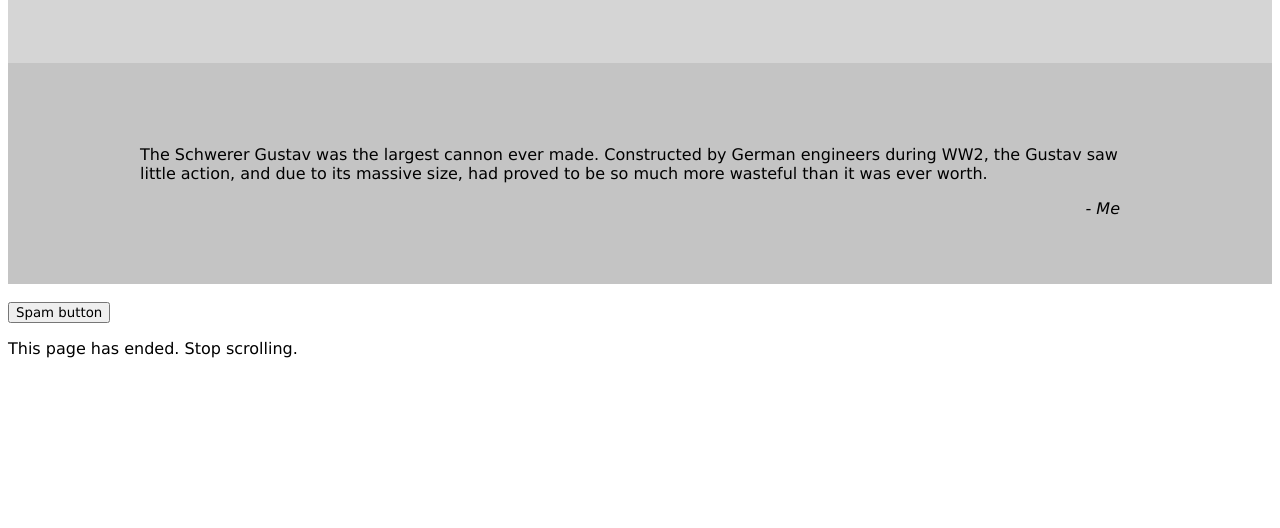
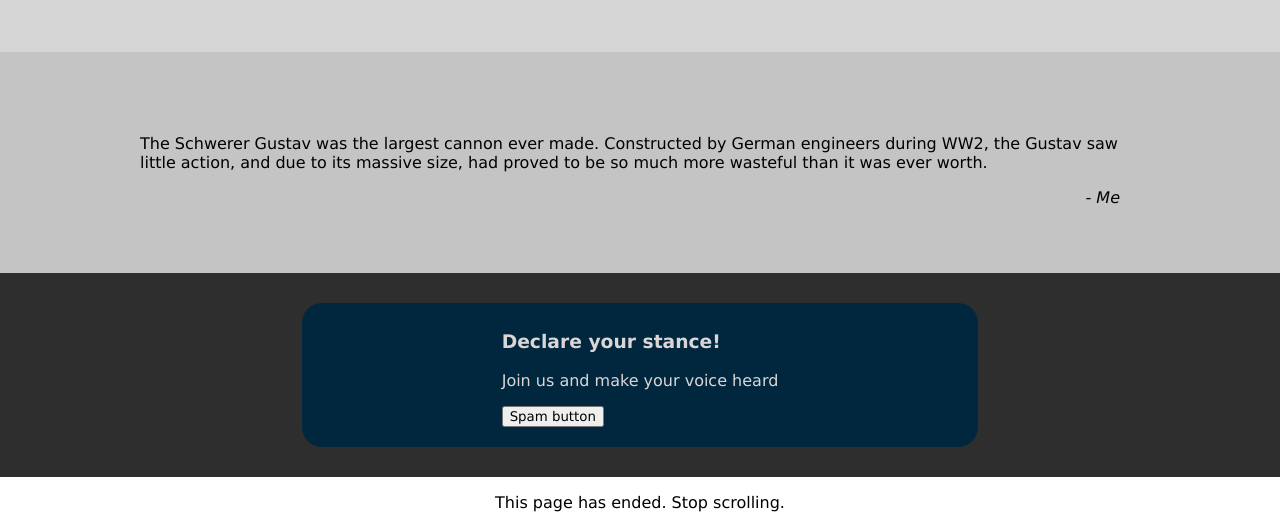
Before and after one commit to Delirium02/odin-landing-page, a plain HTML site: page index.html in a window 1280 px wide. Shown: the part 725-1253 px from the top of the page. Before the commit the page ends 1099 px from the top, so only its background shows below. Drawn offline with Linux system fonts and the light colour scheme.

Commit message:
Began section 4. Named HTML classes, updated CSS

```diff
--- a/index.html
+++ b/index.html
@@ -69,13 +69,15 @@
                 </blockquote>
             </section>
 
-            <section>
-                <div>
-                    <h3></h3>
-                    <p></p>
-                </div>
-                <div>
-                    <button>Spam button</button>
+            <section class="section-4">
+                <div class="section-box">
+                    <div>
+                        <h3>Declare your stance!</h3>
+                        <p>Join us and make your voice heard</p>
+                    </div>
+                    <div>
+                        <button class="sign-up-btn">Spam button</button>
+                    </div>
                 </div>
             </section>
 
--- a/styles.css
+++ b/styles.css
@@ -3,15 +3,18 @@
     box-sizing: border-box;
 }
 
+body {
+    margin: 0;
+}
 
 .container {
-    max-width: 1350px;
-    margin: 0 auto;
+    display: flex;
+    flex-direction: column;
 }
 
 .section-1 {
     background-color: rgb(46, 46, 46);
-    border: 2px solid rgba(78, 78, 181, 0.933);
+    padding-bottom: 1px;
     color: rgb(219, 214, 214);
 }
 
@@ -155,3 +158,31 @@ figure figcaption {
     justify-content: end;
     margin-right: 20px;
 }
+
+.section-4 {
+    display: flex;
+    justify-content: space-evenly;
+    align-items: center;
+    background-color: rgb(46, 46, 46);
+    padding-top: 10px;
+    padding-bottom: 10px;
+    color: rgb(219, 214, 214);
+}
+
+.section-box {
+    padding: 10px 200px;
+    margin: 20px 0 20px 0;
+    background-color: rgb(0, 39, 62);
+    border-radius: 20px;
+}
+
+.sign-up-btn {
+    margin-bottom: 10px;
+}
+
+footer {
+    display: flex;
+    flex-direction: column;
+    justify-content: center;
+    align-items: center;
+}
```
